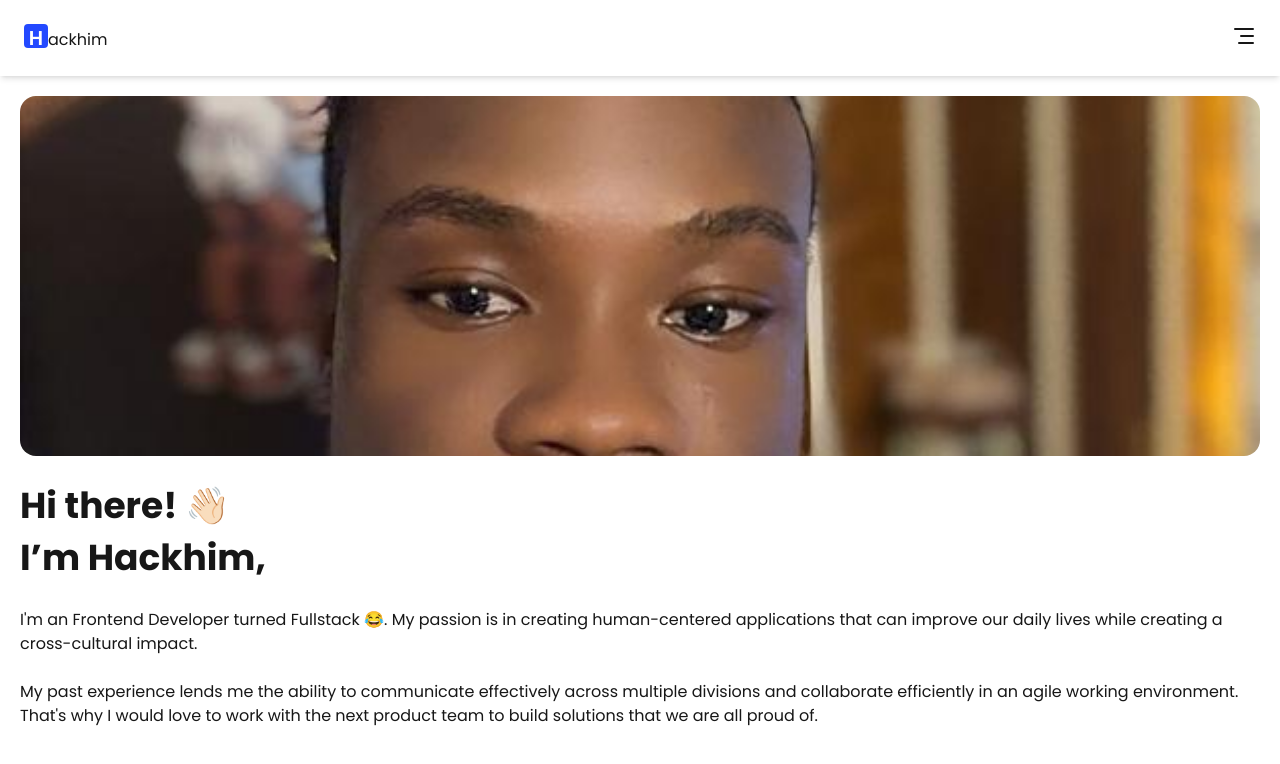
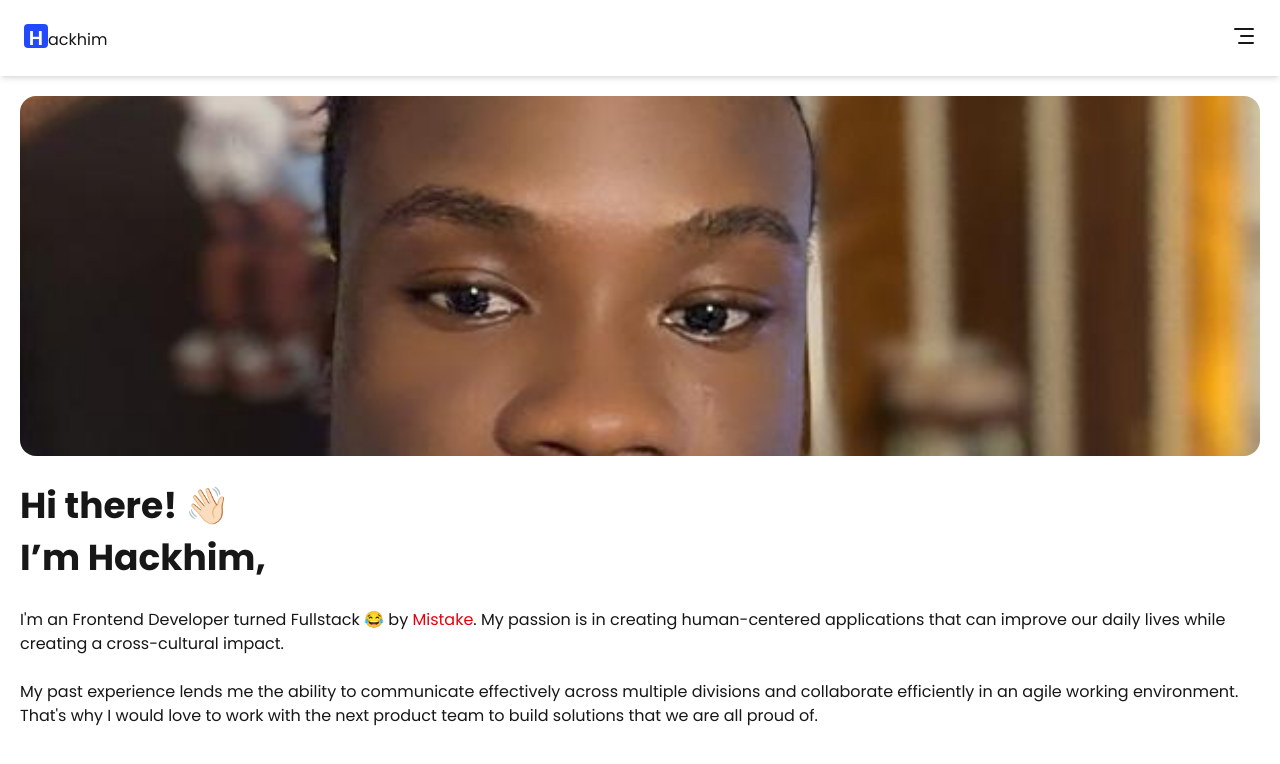
Before and after one commit to Cleve-keem/Portfolios, a Next.js app: page / in a window 1280 px wide. Shown: the top 764 px of the page. Built offline with nearby package versions, Linux system fonts and the light colour scheme.

Commit message:
update(hero text): added 'Mistake' to the description paragraph

```diff
--- a/src/components/hero/HeroSection.jsx
+++ b/src/components/hero/HeroSection.jsx
@@ -21,7 +21,8 @@ export default function HeroSection() {
           Hi there! 👋🏻 <br /> I’m Hackhim,
         </h1>
         <p>
-          I'm an Frontend Developer turned Fullstack 😂. My passion is in
+          I'm an Frontend Developer turned Fullstack 😂 by{" "}
+          <span className="text-red-600">Mistake</span>. My passion is in
           creating human-centered applications that can improve our daily lives
           while creating a cross-cultural impact. <br /> <br /> My past
           experience lends me the ability to communicate effectively across
```
